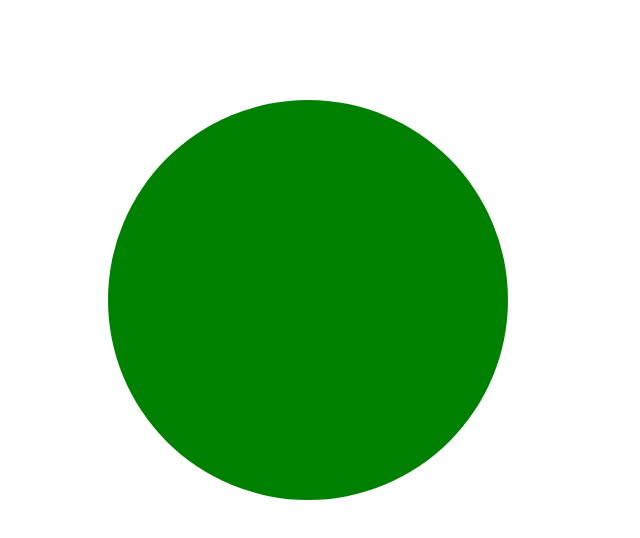
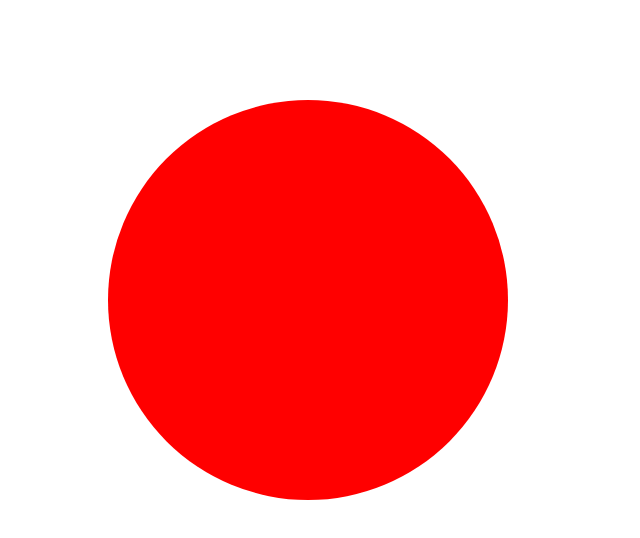
Before and after one commit to rayGreycloud/jQuery-practice, a plain HTML site: page jquery.html in a window 1280 px wide. Both pictures are taken after a click on the element 93 px from the left and 85 px from the top of the page. Shown: the whole page, without its empty margins (0-640 px from the left). Drawn offline with Linux system fonts and the light colour scheme.

Commit message:
131 animating content pt2

```diff
--- a/jquery.html
+++ b/jquery.html
@@ -27,7 +27,9 @@
           height:"400px",
           marginLeft:"100px",
           marginTop:"100px"
-        }, 2000);
+        }, 2000, function() {
+          $(this).css("background-color", "red");
+        });
       });
 
     </script>
```
